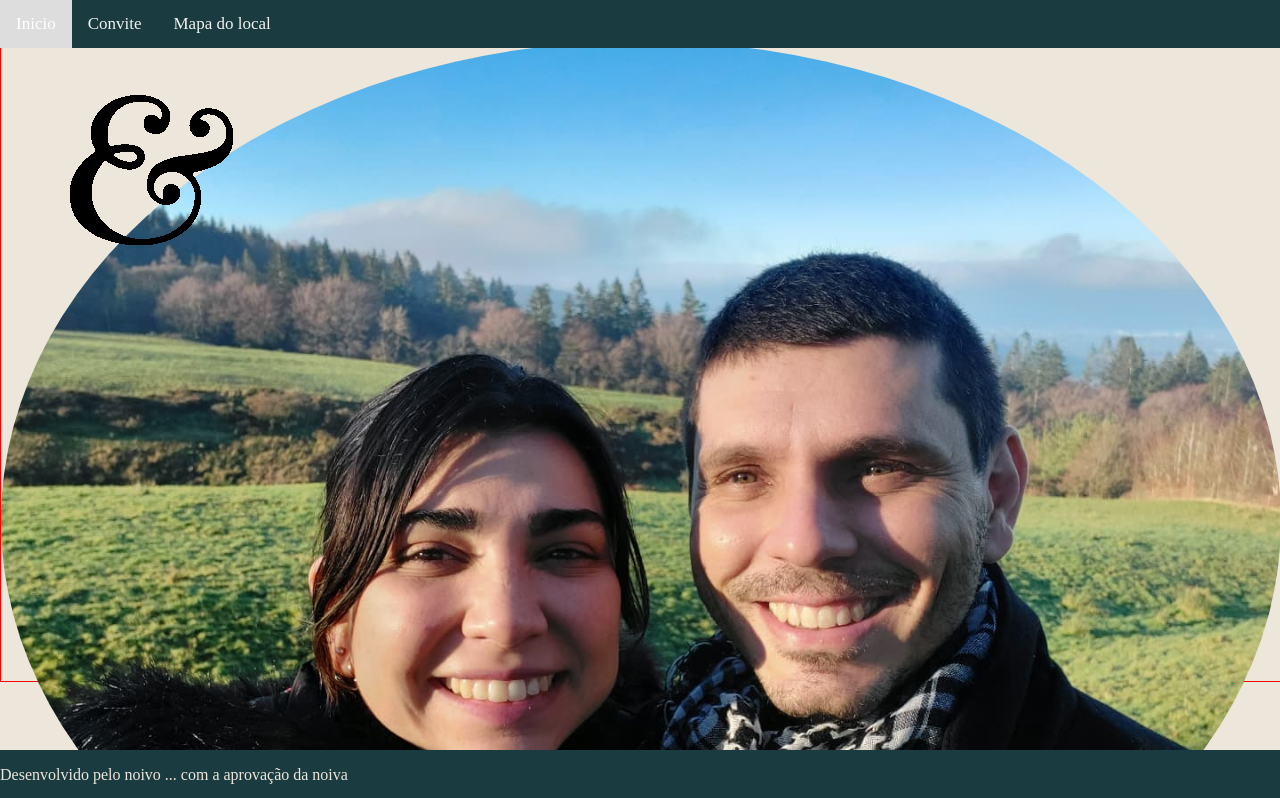
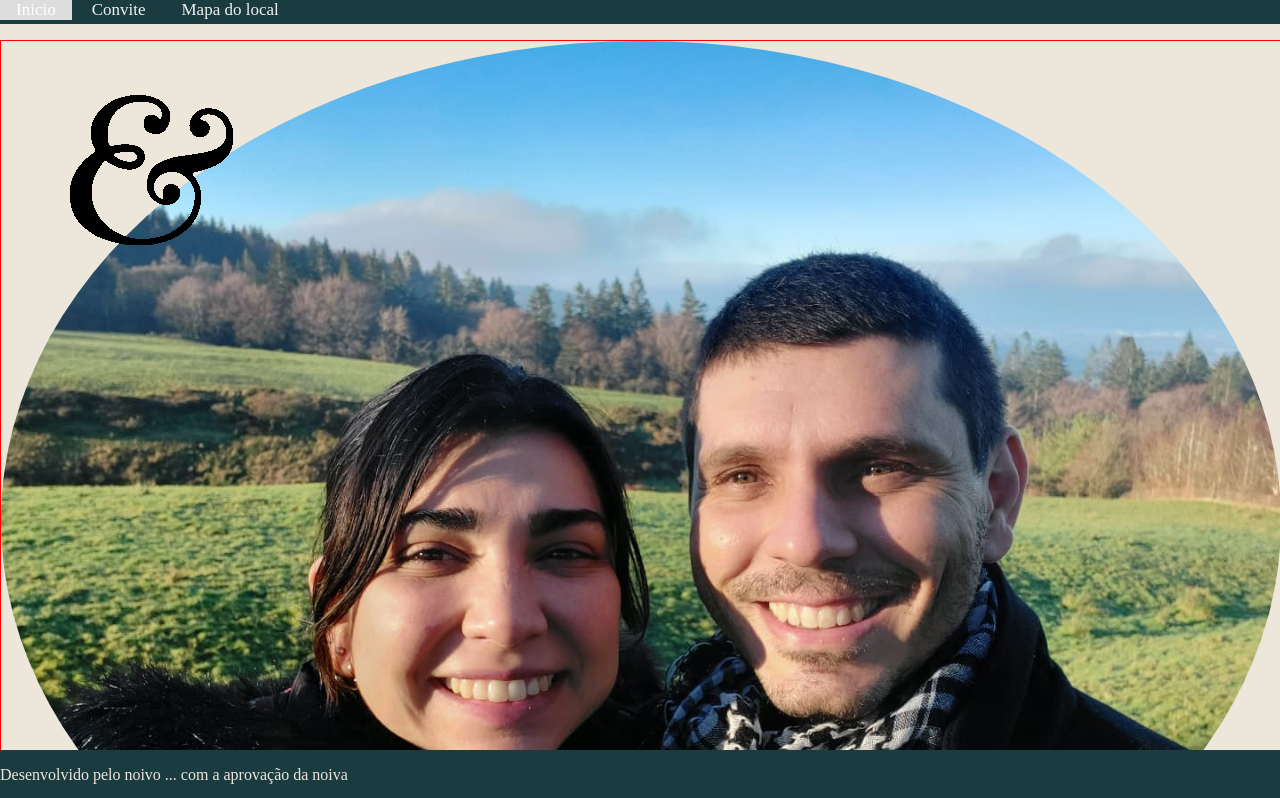
Before and after one commit to DVeronezNunes/convite-thais-e-diego, a plain HTML site: page index.html in a window 1280 px wide. Shown: the top 798 px of the page. Drawn offline with Linux system fonts and the light colour scheme.

Commit message:
Update styles.css

```diff
--- a/css/styles.css
+++ b/css/styles.css
@@ -33,11 +33,10 @@ footer {
 }
 
 .header {
-  text-align: right;
   position: fixed;
   background-color: #1a3c40;
   width: 100%;
-  min-height: 5%;
+  min-height: 3%;
   z-index: 1;
 }
 
@@ -51,7 +50,7 @@ footer {
   border-color: red;
   border-width: 1px;
   display: inline-block;
-  height: 80%;
+  height: auto;
   width: 100%;
   z-index: 0;
 }
@@ -61,7 +60,7 @@ footer {
   border-color: red;
   background-color: purple;
   display: inline-block;
-  height: 80%;
+  height: auto;
   width: 100%;
   background-color: #417d7a;
 }
@@ -73,7 +72,7 @@ footer {
 .mapa {
   border-style: solid;
   border-color: red;
-  height: 80%;
+  height: 50%;
   width: 100%;
 }
 
@@ -124,7 +123,7 @@ footer {
 }
 
 .topnav a {
-  float: left;
+  float: center;
   color: #f2f2f2;
   text-align: center;
   padding: 14px 16px;
```
